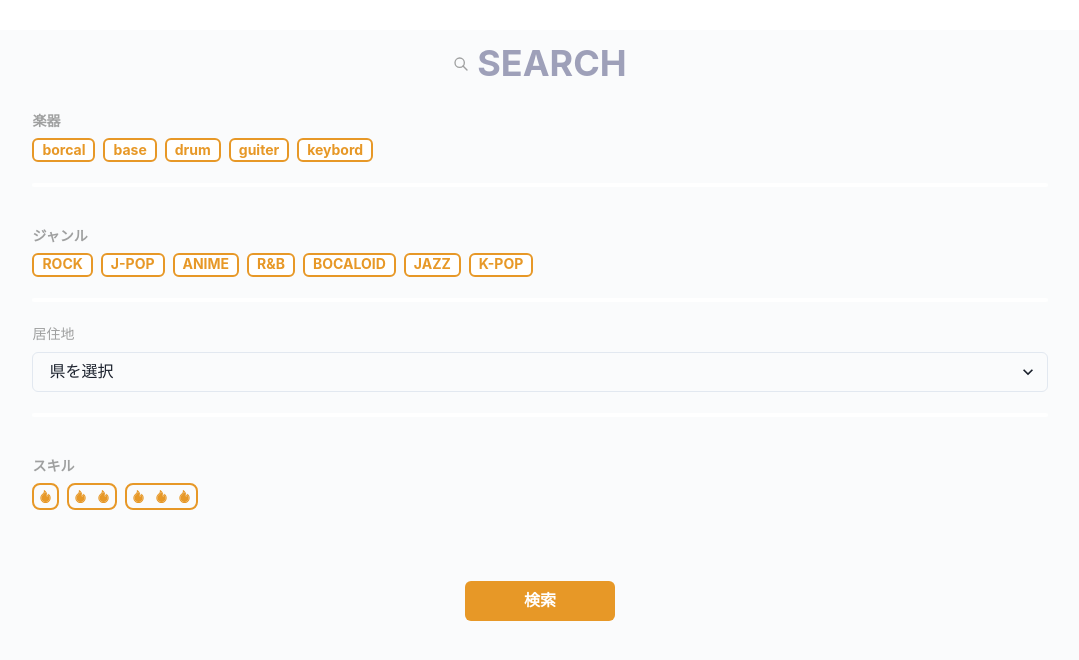
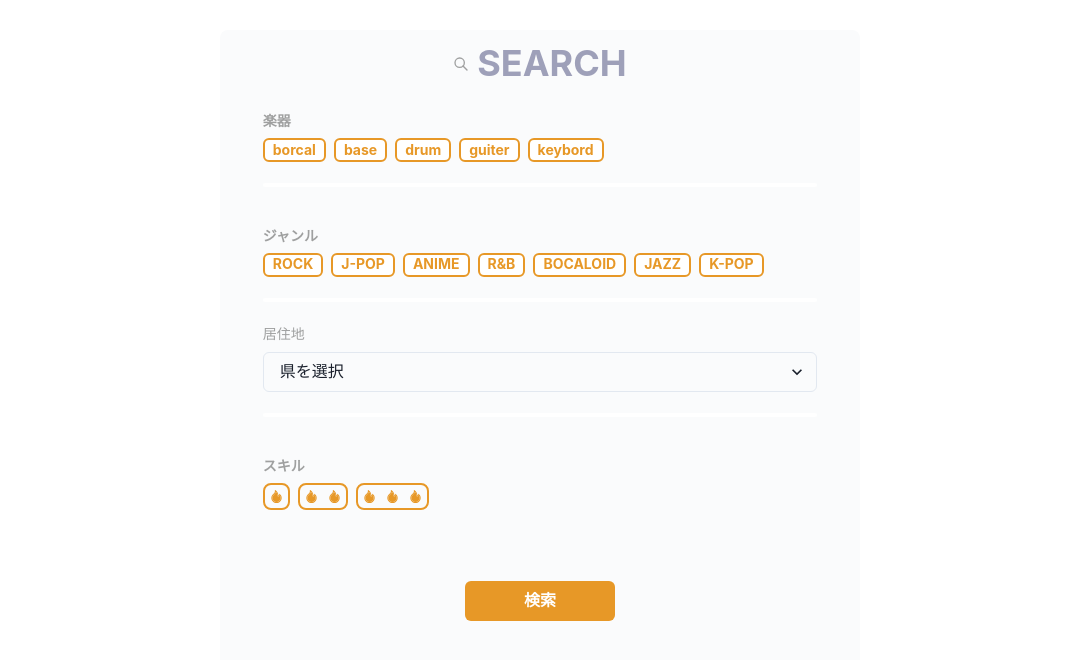
Before and after one commit to Mu-munn/recochoku, a Next.js app in the folder web/: page /serchPage in a window 1280 px wide. Shown: the top 660 px of the page, without its empty margins (100-1179 px from the left). Built offline with nearby package versions, Linux system fonts and the light colour scheme.

Commit message:
topPageとserchPageをレスポンシブに

```diff
--- a/web/components/SerchPage/InstrmentInput.tsx
+++ b/web/components/SerchPage/InstrmentInput.tsx
@@ -44,7 +44,6 @@ export const InstrmentTag = (props: InstrmentTagProps) => {
         color={isSelected ? 'white' : Colors.button_main}
         onClick={(e) => {
           setIsSelected(!isSelected)
-          console.log('text')
         }}
       >
         {text}
--- a/web/components/TopPage/TopPageContent.tsx
+++ b/web/components/TopPage/TopPageContent.tsx
@@ -27,7 +27,7 @@ const TopPageContent = () => {
     <VStack py={4}>
       <VStack
         minH={'95vh'}
-        w={'90%'}
+        w={{ base: '100%', lg: '50%' }}
         bg={Colors.background_sub}
         borderRadius={'lg'}
         p={3}
--- a/web/pages/serchPage/index.tsx
+++ b/web/pages/serchPage/index.tsx
@@ -30,7 +30,7 @@ export const SerchForm = (props: any) => {
       <VStack>
         <Box
           minH={'200px'}
-          w={'90%'}
+          w={{ base: '100%', lg: '50%' }}
           bg={Colors.background_sub}
           borderRadius={'lg'}
           p={3}
```
